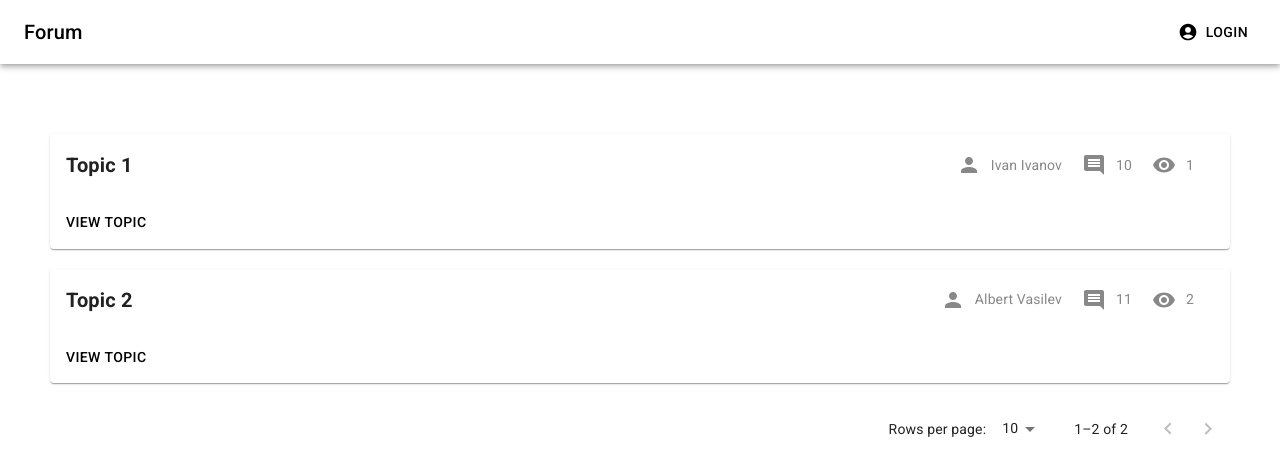
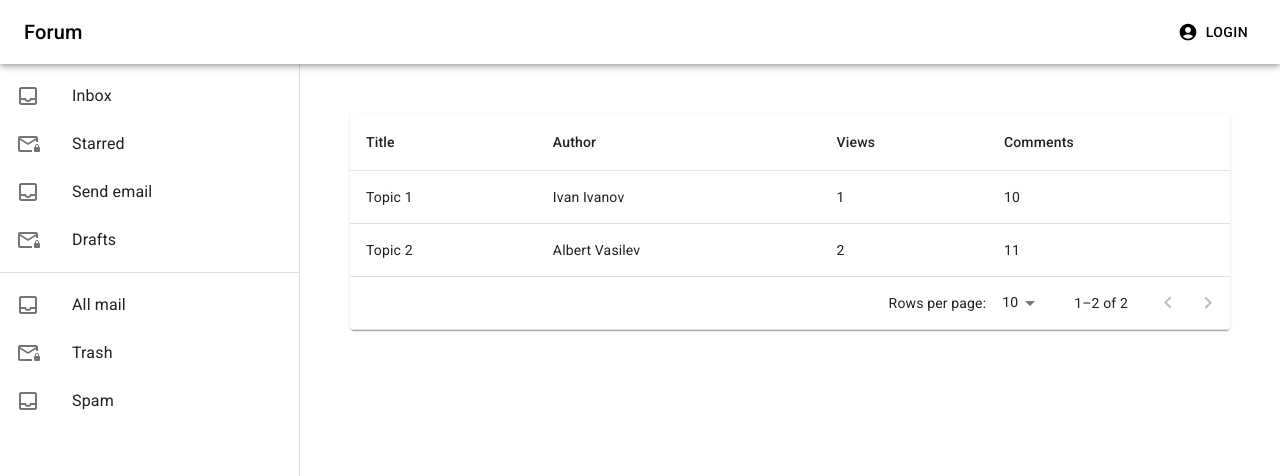
Before and after one commit to AlbertVasilew/Frontend.Forum, a React (Create React App) app: page / in a window 1280 px wide. Shown: the top 476 px of the page. Built offline with nearby package versions, Linux system fonts and the light colour scheme.

Commit message:
Create drawer & change topics design

```diff
--- a/src/App.css
+++ b/src/App.css
@@ -19,6 +19,7 @@ body {
 
 .content {
     padding: 50px;
+    flex-grow: 1;
 }
 
 .topic-title {
--- a/src/App.js
+++ b/src/App.js
@@ -1,5 +1,5 @@
 import { ThemeProvider } from "@emotion/react";
-import { createTheme } from "@mui/material";
+import { Box, createTheme } from "@mui/material";
 
 import Header from "./components/Header";
 import Content from "./components/Content";
@@ -7,11 +7,16 @@ import Content from "./components/Content";
 import theme from "./themes/default-theme";
 
 import './App.css';
+import Menu from "./components/Drawer";
 
 const App = () => (
     <ThemeProvider theme={createTheme(theme)}>
-        <Header />
-        <Content />
+        <Box sx={{display: "flex"}}>
+            <Header />
+            <Menu />
+            <Content />
+        </Box>
+
     </ThemeProvider>
 )
 
--- a/src/components/Content.js
+++ b/src/components/Content.js
@@ -1,8 +1,9 @@
-import { Box } from "@mui/material";
+import { Box, Toolbar } from "@mui/material";
 import { Outlet } from "react-router-dom";
 
 const Content = () => (
     <Box className="content">
+        <Toolbar />
         <Outlet />
     </Box>
 )
--- /dev/null
+++ b/src/components/Drawer.js
@@ -0,0 +1,43 @@
+import { InboxOutlined, MailLockOutlined } from "@mui/icons-material";
+import { Box, Divider, Drawer, List, ListItem, ListItemButton, ListItemIcon, ListItemText, Toolbar } from "@mui/material";
+
+const Menu = () => (
+    <Drawer
+        variant="permanent"
+        sx={{
+          width: 300,
+          [`& .MuiDrawer-paper`]: { width: 300, boxSizing: 'border-box' },
+        }}
+      >
+        <Toolbar />
+        <Box sx={{ overflow: 'auto' }}>
+          <List>
+            {['Inbox', 'Starred', 'Send email', 'Drafts'].map((text, index) => (
+              <ListItem key={text} disablePadding>
+                <ListItemButton>
+                  <ListItemIcon>
+                    {index % 2 === 0 ? <InboxOutlined /> : <MailLockOutlined />}
+                  </ListItemIcon>
+                  <ListItemText primary={text} />
+                </ListItemButton>
+              </ListItem>
+            ))}
+          </List>
+          <Divider />
+          <List>
+            {['All mail', 'Trash', 'Spam'].map((text, index) => (
+              <ListItem key={text} disablePadding>
+                <ListItemButton>
+                  <ListItemIcon>
+                    {index % 2 === 0 ? <InboxOutlined /> : <MailLockOutlined />}
+                  </ListItemIcon>
+                  <ListItemText primary={text} />
+                </ListItemButton>
+              </ListItem>
+            ))}
+          </List>
+        </Box>
+      </Drawer>
+)
+
+export default Menu;
--- a/src/components/Header.js
+++ b/src/components/Header.js
@@ -2,7 +2,7 @@ import { AppBar, Box, Button, Toolbar, Typography } from "@mui/material";
 import AccountCircleIcon from '@mui/icons-material/AccountCircle';
 
 const Header = () => (
-    <AppBar position="sticky">
+    <AppBar position="fixed" sx={{ zIndex: (theme) => theme.zIndex.drawer + 1 }}>
         <Toolbar className="header">
             <Typography variant="h6" className="header__title">Forum</Typography>
             <Box className="header__actions">
--- a/src/pages/Topics.js
+++ b/src/pages/Topics.js
@@ -1,7 +1,4 @@
-import { Box, Button, Card, CardActions, CardContent, TablePagination, Typography } from "@mui/material";
-import PersonIcon from '@mui/icons-material/Person';
-import CommentIcon from '@mui/icons-material/Comment';
-import VisibilityIcon from '@mui/icons-material/Visibility';
+import { Paper, Table, TableBody, TableCell, TableContainer, TableFooter, TableHead, TablePagination, TableRow } from "@mui/material";
 import { useEffect, useState } from "react";
 
 const Topics = () => {
@@ -22,42 +19,38 @@ const Topics = () => {
     }, [pagination])
 
     return (
-        <Box>
+        <TableContainer component={Paper}>
+            <Table sx={{width: "100%"}}>
+                <TableHead>
+                    <TableRow>
+                        <TableCell>Title</TableCell>
+                        <TableCell>Author</TableCell>
+                        <TableCell>Views</TableCell>
+                        <TableCell>Comments</TableCell>
+                    </TableRow>
+                </TableHead>
+                <TableBody>
                     {topics.map(topic => (
-                <Card className="topic">
-                    <CardContent>
-                        <Box className="topic-header">
-                            <Typography className="topic-title">{topic.title}</Typography>
-                            <Box className="topic-data-container">
-                                <Box className="topic-data">
-                                    <PersonIcon className="topic-data__icon" />
-                                    <Typography className="topic-data__value">{topic.author}</Typography>
-                                </Box>
-                                <Box className="topic-data">
-                                    <CommentIcon className="topic-data__icon" />
-                                    <Typography className="topic-data__value">{topic.comments}</Typography>
-                                </Box>
-                                <Box className="topic-data">
-                                    <VisibilityIcon className="topic-data__icon" />
-                                    <Typography className="topic-data__value">{topic.views}</Typography>
-                                </Box>
-                            </Box>
-                        </Box>
-                    </CardContent>
-                    <CardActions>
-                        <Button className="view-topic-button">View topic</Button>
-                    </CardActions>
-                </Card>
+                        <TableRow key={topic.id}>
+                            <TableCell>{topic.title}</TableCell>
+                            <TableCell>{topic.author}</TableCell>
+                            <TableCell>{topic.views}</TableCell>
+                            <TableCell>{topic.comments}</TableCell>
+                        </TableRow>
                     ))}
+                </TableBody>
+                <TableFooter>
                     <TablePagination
-                component="div"
+                        colSpan={5}
                         count={topics.length}
                         page={pagination.page}
                         onPageChange={(e, page) => setPagination({...pagination, page: page})}
                         rowsPerPage={pagination.perPage}
                         onRowsPerPageChange={e => setPagination({...pagination, perPage: e.target.value})}
                     />
-        </Box>
+                </TableFooter>
+            </Table>
+        </TableContainer>
     )
 }
 
```
Lines whose indentation alone changed are shown as unchanged.
